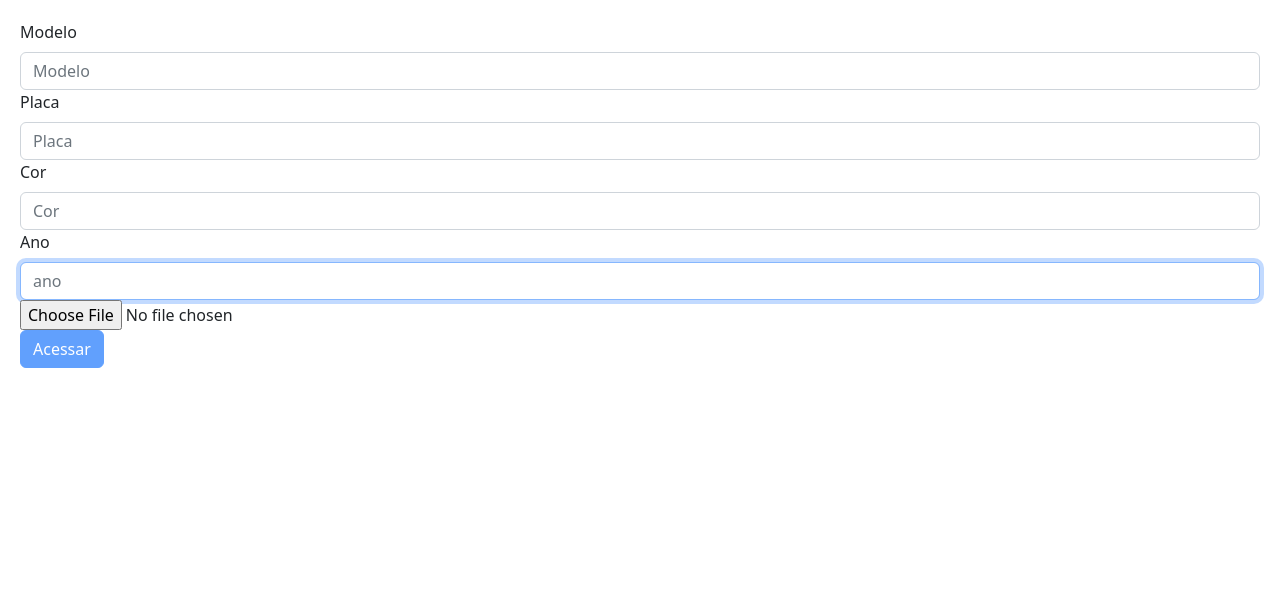
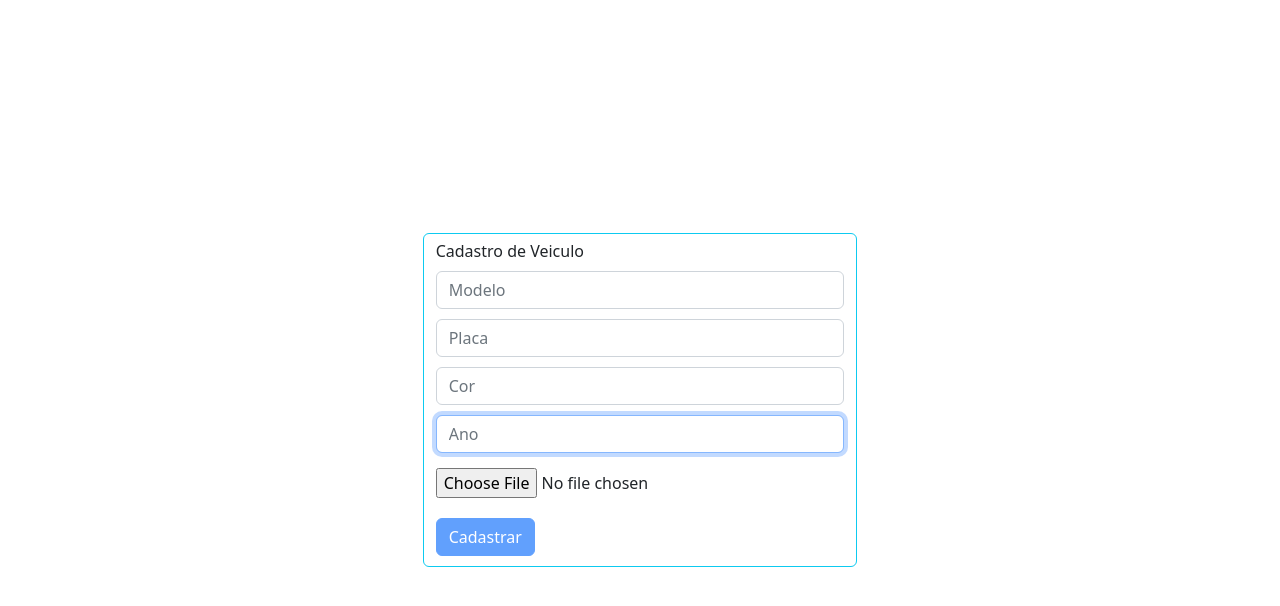
Before and after one commit to munhozotavio/goose, a React (Create React App) app: page /cars_cad in a window 1280 px wide. Shown: the top 606 px of the page. Built offline with nearby package versions, Linux system fonts and the light colour scheme.

Commit message:
car registration v1.0

```diff
--- a/src/components/Cars_cad/Cars_cad.css
+++ b/src/components/Cars_cad/Cars_cad.css
@@ -0,0 +1,17 @@
+.center-screen{
+    position: absolute;
+    left: 0;
+    right: 0;
+    top: 50%;
+    transform: translateY(-50%);
+}
+
+.space{
+    padding-top: 10px;
+    padding-bottom: 10px;
+}
+
+.space-form{
+    padding-top: 5px;
+    padding-bottom: 5px;
+}
--- a/src/components/Cars_cad/Cars_cad.js
+++ b/src/components/Cars_cad/Cars_cad.js
@@ -3,8 +3,11 @@ import Button from 'react-bootstrap/Button';
 import Form from 'react-bootstrap/Form';
 import PropTypes from "prop-types";
 import { Navigate } from 'react-router-dom';
+import { Container } from "react-bootstrap";
 
-// import './Cars.cad.css';
+
+
+import './Cars_cad.css';
 
 export default function Cars_cad(){
     const [modelo,setModelo] = useState("");
@@ -19,7 +22,7 @@ export default function Cars_cad(){
     }
 
     const validateForm = () => {
-        return modelo.length > 0 && placa.length > 0 && cor.length > 0 && ano.length > 0
+        return modelo.length > 0 && placa.length > 0 && cor.length > 0 && ano.length > 0 && flag
     }
 
     const handlerFoto = (event) =>{
@@ -28,31 +31,43 @@ export default function Cars_cad(){
     }
 
     return (
-        <div>
-            <Form onSubmit={handleSubmit}>
-                <Form.Group controlId="formModelo">
-                    <Form.Label>Modelo</Form.Label>
+
+            <div class="container ">
+
+
+                <div class="row d-flex align-items-center justify-content-center center-screen">
+                    <div class='col-sm-4 border border-info rounded'>
+                        <Form  class='row'  onSubmit={handleSubmit}>
+                            <Form.Group class='space-form' controlId="formModelo">
+                                <Form.Label>Cadastro de Veiculo</Form.Label>
                                 <Form.Control autoFocus type='modelo' placeholder='Modelo' value={modelo} onChange={(e)=>setModelo(e.target.value)} />
                             </Form.Group>
-                <Form.Group controlId="formPlaca">
-                    <Form.Label>Placa</Form.Label>
+                            <Form.Group class='space-form'controlId="formPlaca">
+                                {/* <Form.Label>Placa</Form.Label> */}
                                 <Form.Control autoFocus type='placa' placeholder='Placa' value={placa} onChange={(e)=>setPlaca(e.target.value)} />
                             </Form.Group>
-                <Form.Group controlId="formCor">
-                    <Form.Label>Cor</Form.Label>
+                            <Form.Group class='space-form' controlId="formCor">
+                                {/* <Form.Label>Cor</Form.Label> */}
                                 <Form.Control autoFocus type='cor' placeholder='Cor' value={cor} onChange={(e)=>setCor(e.target.value)} />
                             </Form.Group>
-                <Form.Group controlId="formAno">
-                    <Form.Label>Ano</Form.Label>
-                    <Form.Control autoFocus type='ano' placeholder='ano' value={ano} onChange={(e)=>setAno(e.target.value)} />
+                            <Form.Group class='space-form' controlId="formAno">
+                                {/* <Form.Label>Ano</Form.Label> */}
+                                <Form.Control autoFocus type='ano' placeholder='Ano' value={ano} onChange={(e)=>setAno(e.target.value)} />
                             </Form.Group>
-                <div>
+                            <div class='space'>
                                 <input type='file' name='foto' onChange={handlerFoto}/>
                             </div>
-                <Button variant="primary" type="submit" disabled={!validateForm()}>Acessar</Button>
+                            <div class='space'>
+                            <Button variant="primary" type="submit" disabled={!validateForm()}>Cadastrar</Button>
+                            </div>
 
                         </Form>
+
                     </div>
+                </div>
+            </div>
+
+
     )
 
 
```
Lines whose indentation alone changed are shown as unchanged.
